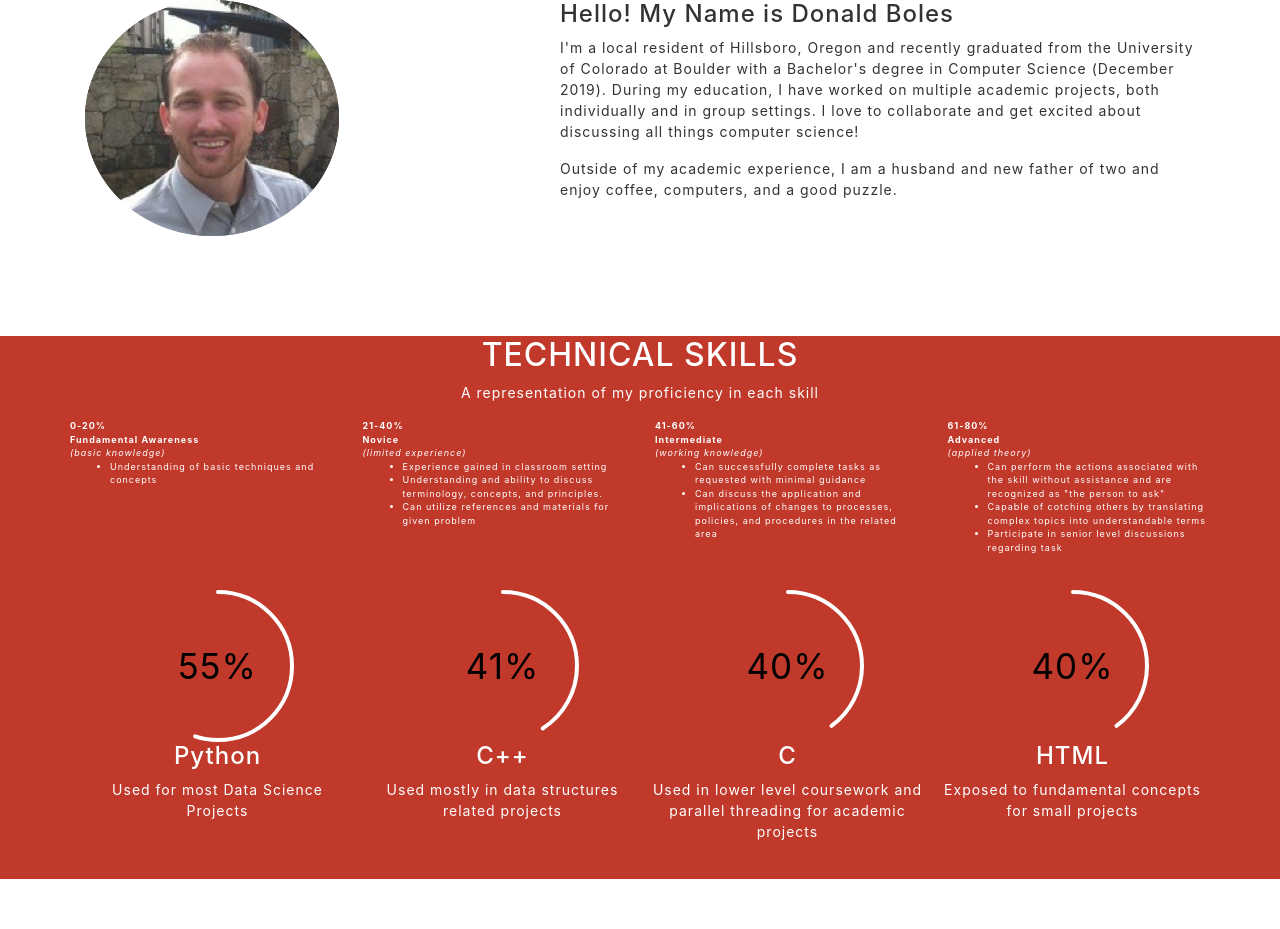
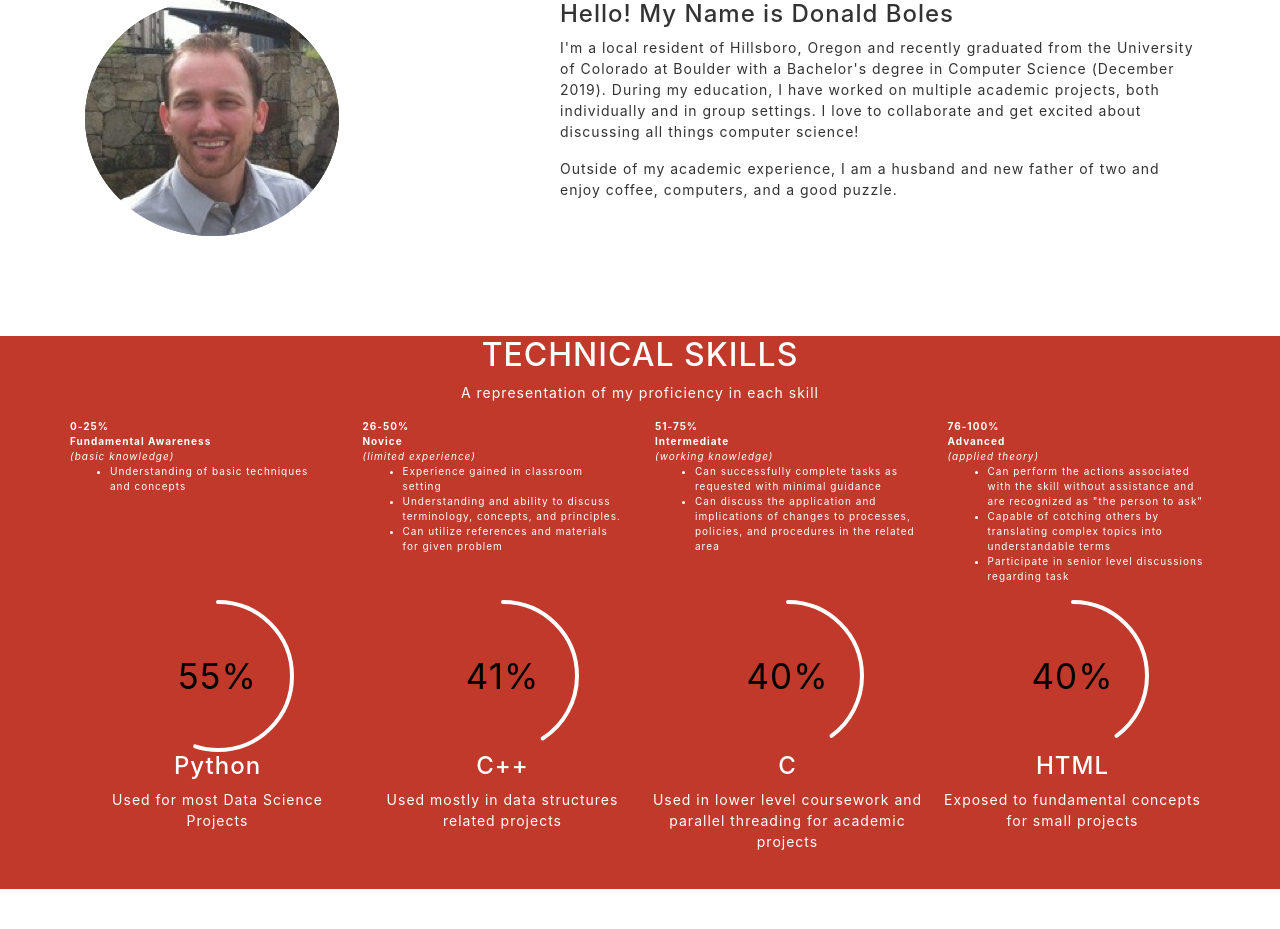
Before and after one commit to dboles0/dboles-portfolio, a PHP site: page /index.html in a window 1280 px wide. Shown: the part 980-1909 px from the top of the page. Run offline with PHP 8.4, Linux system fonts and the light colour scheme; some libraries are stand-ins or nearby versions.

Commit message:
updating skillDescription

```diff
--- a/css/style.css
+++ b/css/style.css
@@ -133,6 +133,9 @@ body {
 	margin-left: 10px;
 }
 
+.skillDescription{
+	font-size: 10px;
+}
 
 .chart {
 	position: relative;
@@ -374,44 +377,3 @@ body {
 	position: fixed;
 	top: 0;
 }
-.col-xs-5ths,
-.col-sm-5ths,
-.col-md-5ths,
-.col-lg-5ths {
-    position: relative;
-    min-height: 1px;
-    padding-right: 15px;
-    padding-left: 15px;
-}
-
-.col-xs-5ths {
-    width: 20%;
-    float: left;
-}
-
-@media (min-width: 768px) {
-    .col-sm-5ths {
-        width: 20%;
-        float: left;
-    }
-}
-
-@media (min-width: 992px) {
-    .col-md-5ths {
-        width: 20%;
-        float: left;
-    }
-}
-
-@media (min-width: 1200px) {
-    .col-lg-5ths {
-        width: 20%;
-        float: left;
-    }
-}
-
-.skillDescription{
-	font-size: 9px;
-	text-align: left;
-	padding-bottom: 20px;
-}
--- a/index.html
+++ b/index.html
@@ -104,14 +104,14 @@
 				<div class="row">
 
 					<div class="col skillDescription">
-						<b> 0-20% </b><br>
+						<b> 0-25% </b><br>
 						<b> Fundamental Awareness </b><br> <i>(basic knowledge)</i>
 						<ul>
 							<li>Understanding of basic techniques and concepts </li>
 						</ul>
 					</div>
 					<div class="col skillDescription">
-						<b> 21-40% </b><br>
+						<b> 26-50% </b><br>
 						<b> Novice </b><br> <i>(limited experience) </i>
 						<ul>
 							<li>Experience gained in classroom setting </li>
@@ -120,7 +120,7 @@
 						</ul>
 					</div>
 					<div class="col skillDescription">
-						<b> 41-60% </b><br>
+						<b> 51-75% </b><br>
 						<b> Intermediate </b><br> <i> (working knowledge) </i>
 						<ul>
 							<li>Can successfully complete tasks as requested with minimal guidance </li>
@@ -128,7 +128,7 @@
 						</ul>
 					</div>
 					<div class="col skillDescription">
-						<b> 61-80% </b><br>
+						<b> 76-100% </b><br>
 						<b> Advanced </b><br> <i> (applied theory) </i>
 							<ul>
 								<li>Can perform the actions associated with the skill without assistance and are recognized as "the person to ask" </li>
@@ -196,8 +196,8 @@
 					</div>
 
 					<div class="skill">
-						<span class="chart" data-percent="25">
-							<span class="percent">25</span>
+						<span class="chart" data-percent="26">
+							<span class="percent">26</span>
 							<canvas height="152" width="152"></canvas>
 						</span>
 						<h4>Scala</h4>
```
